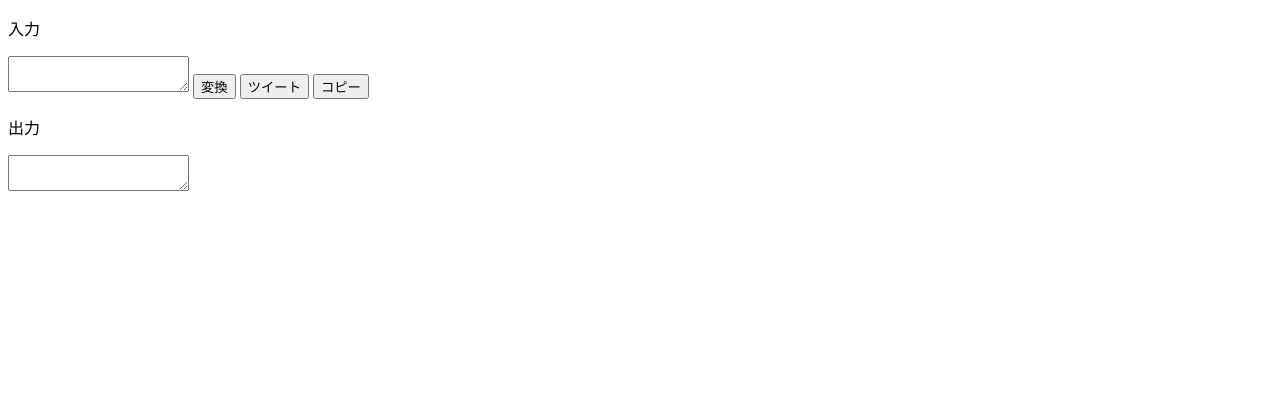
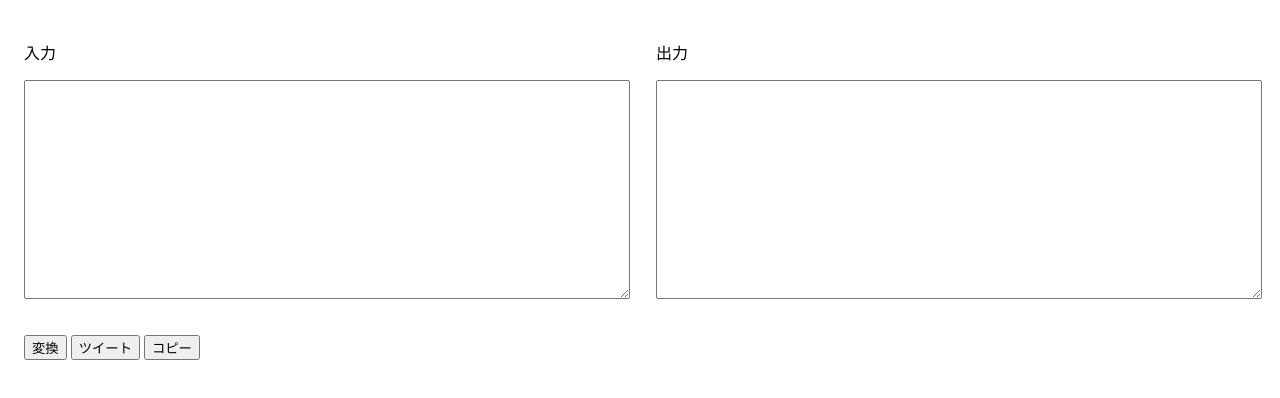
Before and after one commit to aukdata/xxxer, a plain HTML site: page index.html in a window 1280 px wide. Drawn offline with Linux system fonts and the light colour scheme.

Commit message:
Add: style

```diff
--- a/index.html
+++ b/index.html
@@ -5,19 +5,28 @@
     <meta name="viewport" content="width=device-width, initial-scale=1.0">
     <title>xxxer</title>
 
+    <link rel="stylesheet" href="style.css">
     <script defer src="script.js"></script>
 </head>
 <body>
-    <section>
-        <p>入力</p>
-        <textarea id='input'></textarea>
+    <main>
+        <section class='container'>
+            <div class='box'>
+                <p>入力</p>
+                <textarea id='input'></textarea>
+            </div>
 
-        <button id='convert'>変換</button>
-        <button id='tweet'>ツイート</button>
-        <button id='copy'>コピー</button>
+            <div class='box'>
+                <p>出力</p>
+                <textarea readonly id='output'></textarea>
+            </div>
+        </section>
 
-        <p>出力</p>
-        <textarea readonly id='output'></textarea>
-    </section>
+        <div class='box'>
+            <button id='convert'>変換</button>
+            <button id='tweet'>ツイート</button>
+            <button id='copy'>コピー</button>
+        </div>
+    </main>
 </body>
 </html>
--- /dev/null
+++ b/style.css
@@ -0,0 +1,14 @@
+
+textarea {
+    width: 100%;
+    height: 16em;
+}
+
+.container {
+    display: flex;
+}
+
+.box {
+    margin: 1em;;
+    flex-grow: 1;
+}
```
